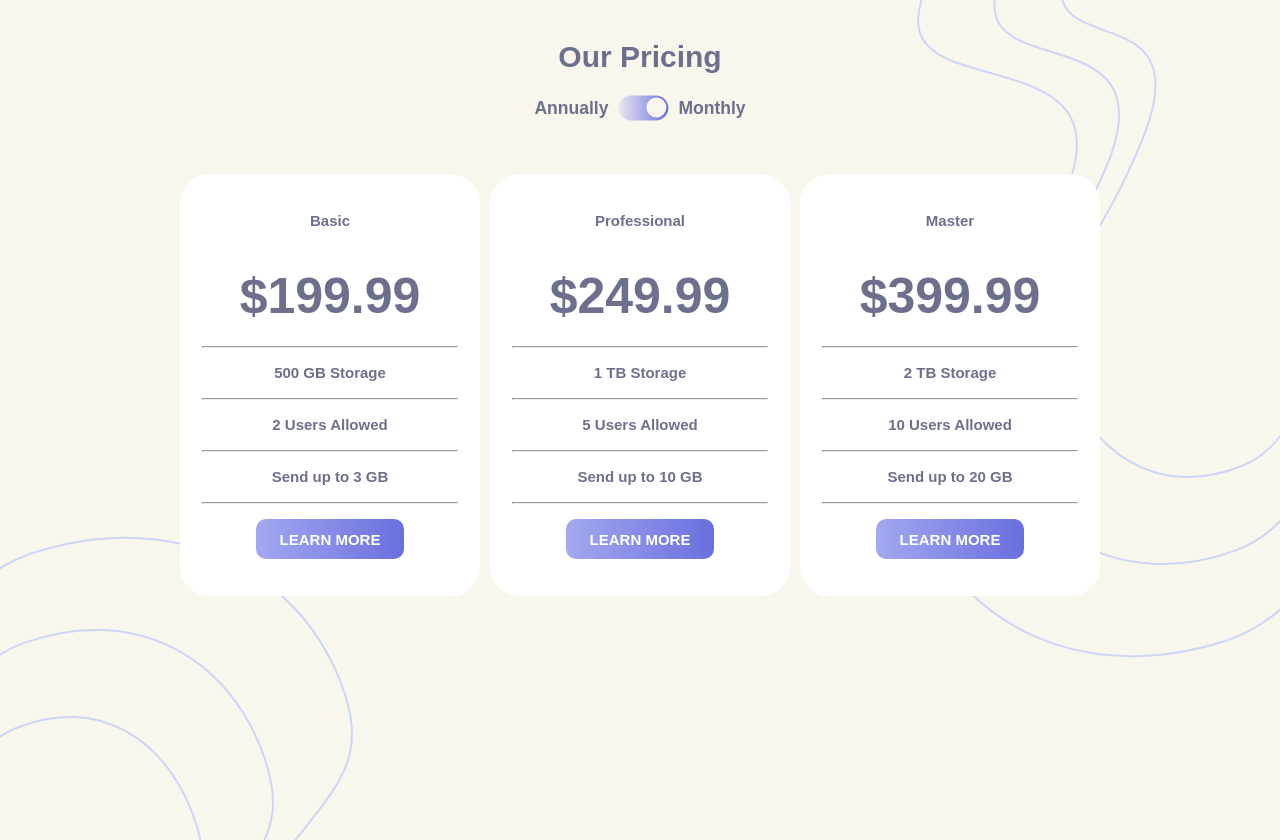
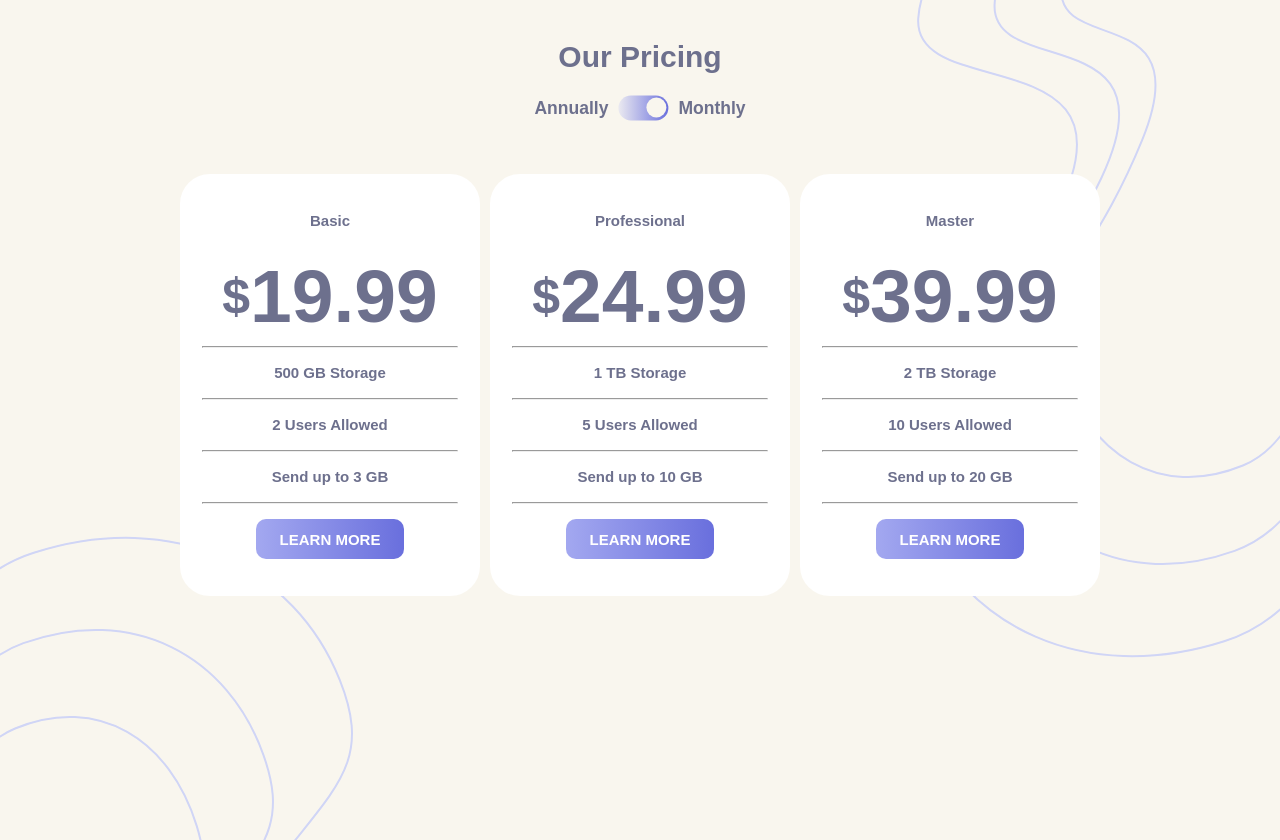
Before and after one commit to Hemanth-097/Pricing-webpage, a plain HTML site: page index.html in a window 1280 px wide. Drawn offline with Linux system fonts and the light colour scheme.

Commit message:
Updated index.html

```diff
--- a/index.html
+++ b/index.html
@@ -40,7 +40,7 @@
     <div class="container">
       <div class="plan" id="color">
         Basic
-        <div class="dollarmoney" id="basic-price">&dollar;199.99</div>
+        <div class="dollarmoney" id="basic-price">&dollar;<h2>19.99</h2></div>
         <div>
           <hr>
           500 GB Storage
@@ -54,7 +54,7 @@
       </div>
       <div class="plan" id="color">
         Professional
-        <div  class="dollarmoney" id="professional-price">&dollar;249.99</div>
+        <div  class="dollarmoney" id="professional-price">&dollar;<h2>24.99</h2></div>
         <div>
           <hr>
           1 TB Storage
@@ -68,7 +68,7 @@
       </div>
       <div class="plan" id="color">
         Master
-        <div class="dollarmoney" id="master-price">&dollar;399.99</div>
+        <div class="dollarmoney" id="master-price">&dollar;<h2>39.99</h2></div>
         <div>
           <hr>
           2 TB Storage
```
